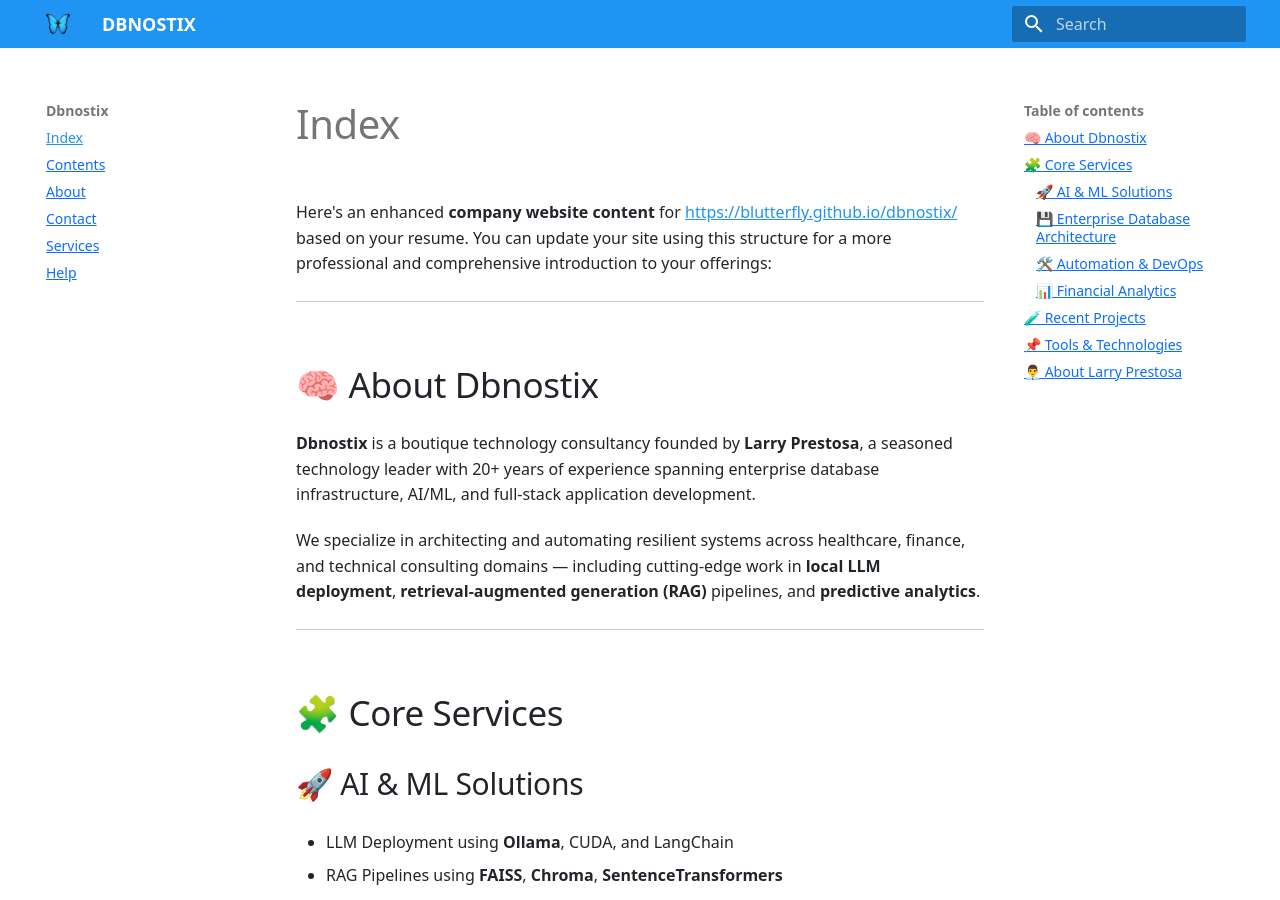
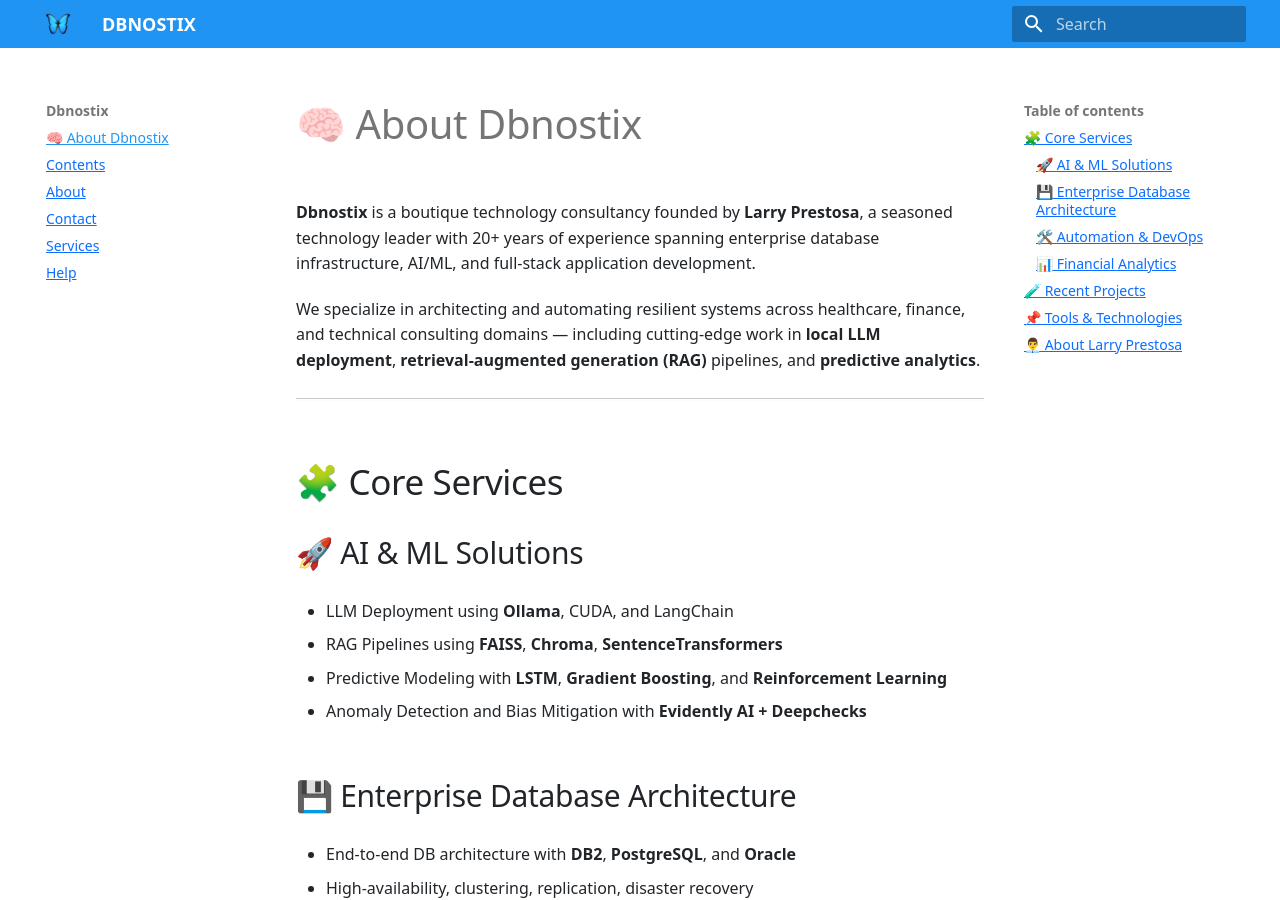
Before and after one commit to blutterfly/dbnostix, an MkDocs documentation site: the page built from docs/index.md, in a window 1280 px wide and 900 px high. Built offline with MkDocs 1.6.1 and Material for MkDocs 9.7.7, drawn with Linux system fonts in a browser that asks for light colours; nearby versions of some CDN libraries.

Commit message:
Update index.md

```diff
--- a/docs/index.md
+++ b/docs/index.md
@@ -1,8 +1,6 @@
-Here's an enhanced **company website content** for [https://blutterfly.github.io/dbnostix/](https://blutterfly.github.io/dbnostix/) based on your resume. You can update your site using this structure for a more professional and comprehensive introduction to your offerings:
 
----
 
-## 🧠 About Dbnostix
+# 🧠 About Dbnostix
 
 **Dbnostix** is a boutique technology consultancy founded by **Larry Prestosa**, a seasoned technology leader with 20+ years of experience spanning enterprise database infrastructure, AI/ML, and full-stack application development.
 
```
